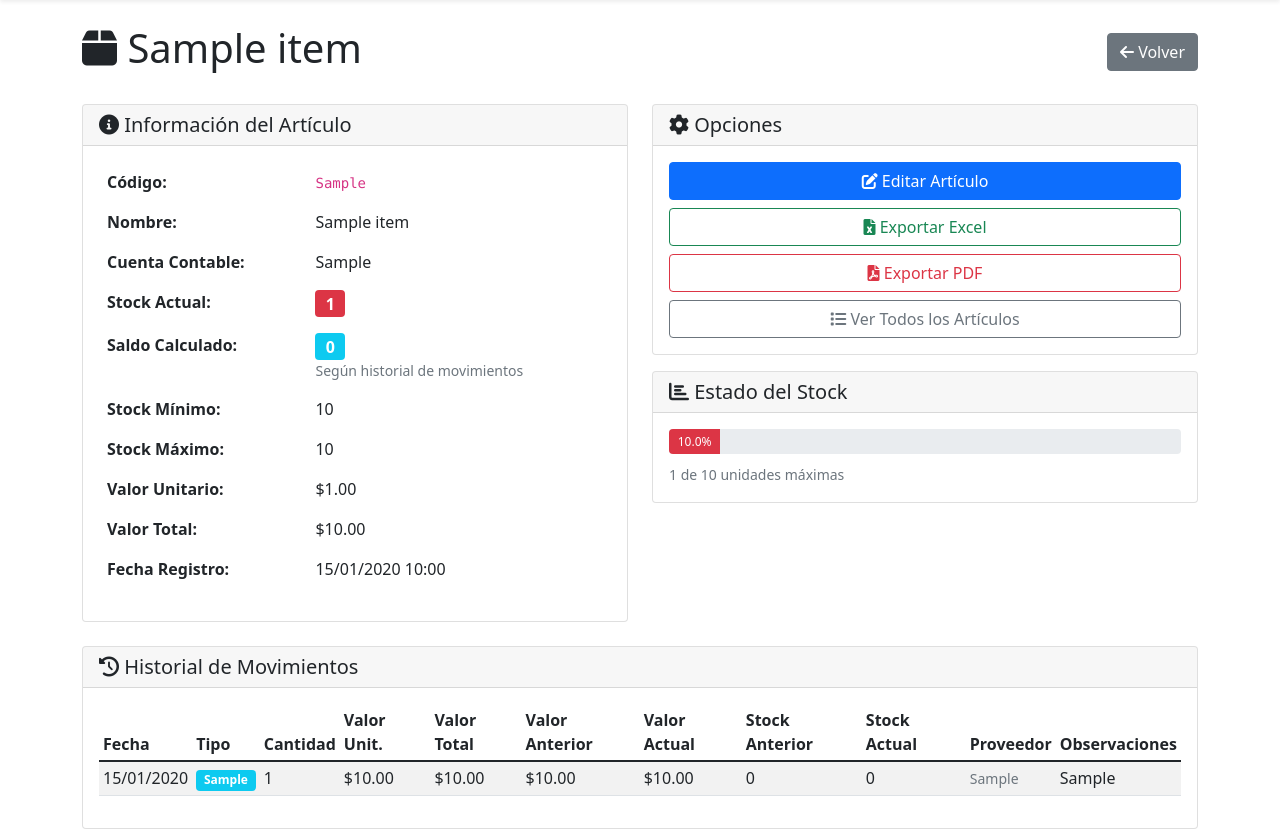
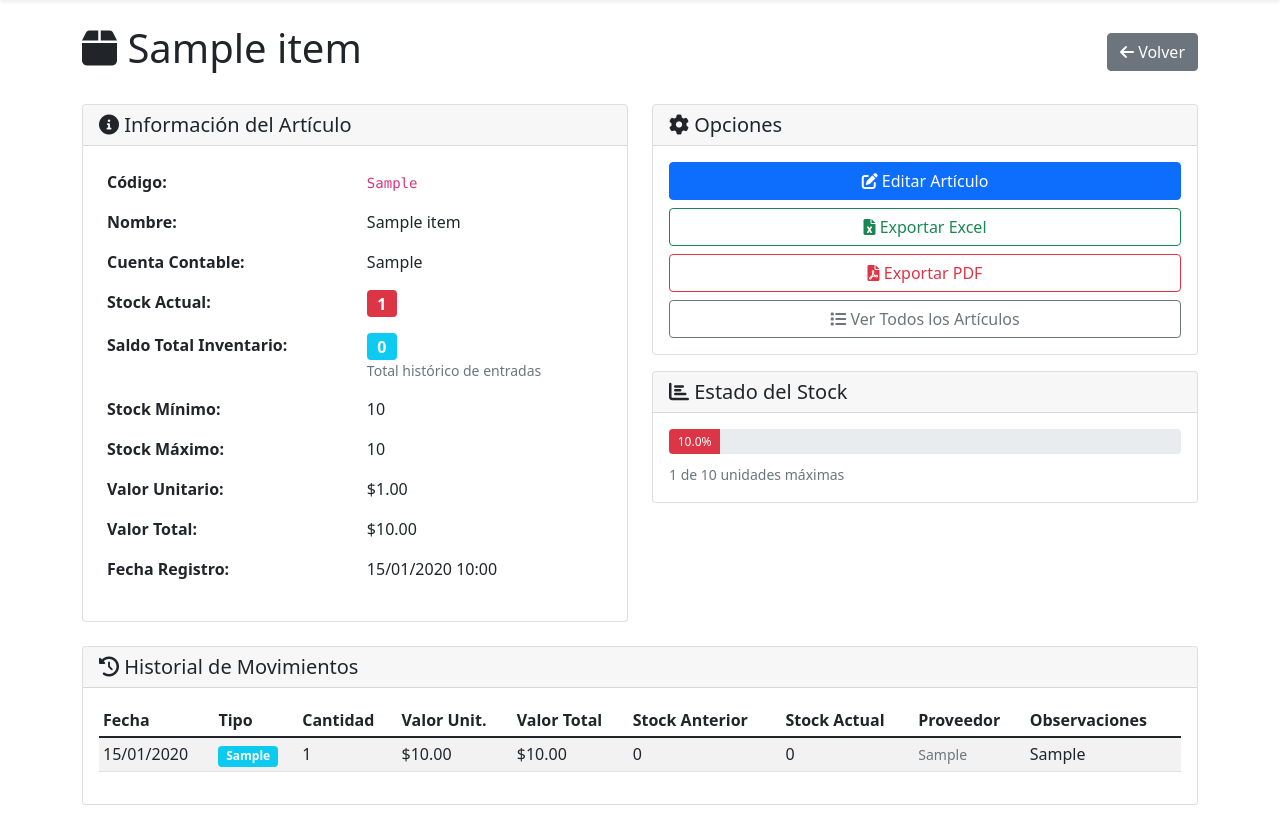
Before and after one commit to Jtobar-Ec/CarDesk, a Flask app: page /articulos/1/detalle in a window 1280 px wide. Shown: the part 57-886 px from the top of the page. After the commit the page ends 862 px from the top, so only its background shows below. Run offline with Flask 3, Linux system fonts and the light colour scheme; a user stored in the database is signed in; tables that the repository leaves empty hold one stand-in row (values such as "Sample post").

Commit message:
Feature: Cambiar saldo calculado a total histórico absoluto
- El saldo calculado ahora muestra el total histórico de entradas (solo suma, no resta)
- Representa el total absoluto de artículos que han ingresado al inventario
- Simplificada tabla de movimientos eliminando columnas de valor anterior/actual
- Mantenidas columnas de stock anterior/actual que muestran el flujo real de inventario

```diff
--- a/app/routes/web/articulos.py
+++ b/app/routes/web/articulos.py
@@ -310,6 +310,8 @@ def detalle_articulo(articulo_id):
 
     # Calcular stock anterior y actual para cada movimiento
     stock_actual = 0
+    saldo_calculado = 0  # Total histórico absoluto (solo entradas)
+
     for i, mov in enumerate(movimientos):
         # Stock anterior es el stock antes de este movimiento
         mov.m_stock_anterior = stock_actual
@@ -317,14 +319,12 @@ def detalle_articulo(articulo_id):
         # Aplicar el movimiento al stock
         if mov.m_tipo == 'entrada':
             stock_actual += mov.m_cantidad
+            saldo_calculado += mov.m_cantidad  # Solo sumar entradas para saldo absoluto
         elif mov.m_tipo == 'salida':
             stock_actual -= mov.m_cantidad
 
         # Stock actual es el stock después de este movimiento
         mov.m_stock_actual = stock_actual
-
-    # Calcular saldo final
-    saldo_calculado = stock_actual
 
     # Invertir orden para mostrar más recientes primero
     movimientos.reverse()
--- a/app/templates/articulos/detail.html
+++ b/app/templates/articulos/detail.html
@@ -52,10 +52,10 @@
                         </td>
                     </tr>
                     <tr>
-                        <td><strong>Saldo Calculado:</strong></td>
+                        <td><strong>Saldo Total Inventario:</strong></td>
                         <td>
                             <span class="badge bg-info fs-6">{{ saldo_calculado }}</span>
-                            <small class="text-muted d-block">Según historial de movimientos</small>
+                            <small class="text-muted d-block">Total histórico de entradas</small>
                         </td>
                     </tr>
                     <tr>
@@ -233,8 +233,6 @@ Auditoría de cambios
                                 <th>Cantidad</th>
                                 <th>Valor Unit.</th>
                                 <th>Valor Total</th>
-                                <th>Valor Anterior</th>
-                                <th>Valor Actual</th>
                                 <th>Stock Anterior</th>
                                 <th>Stock Actual</th>
                                 <th>Proveedor</th>
@@ -257,13 +255,8 @@ Auditoría de cambios
                                 <td>{{ movimiento.m_cantidad }}</td>
                                 <td>${{ "%.2f"|format(movimiento.m_valorUnitario) }}</td>
                                 <td>${{ "%.2f"|format(movimiento.m_valorTotal) }}</td>
-
-                                <!-- Mostrar valores anteriores y actuales del artículo -->
-                                <td>${{ "%.2f"|format(movimiento.m_valor_anterior if movimiento.m_valor_anterior is not none else 0) }}</td> <!-- Valor Anterior -->
-                                <td>${{ "%.2f"|format(movimiento.m_valor_actual if movimiento.m_valor_actual is not none else 0) }}</td>    <!-- Valor Actual -->
-
-                                <td>{{ movimiento.m_stock_anterior if movimiento.m_stock_anterior is not none else 0 }}</td> <!-- Stock Anterior -->
-                                <td>{{ movimiento.m_stock_actual if movimiento.m_stock_actual is not none else 0 }}</td>    <!-- Stock Actual -->
+                                <td>{{ movimiento.m_stock_anterior if movimiento.m_stock_anterior is not none else 0 }}</td>
+                                <td>{{ movimiento.m_stock_actual if movimiento.m_stock_actual is not none else 0 }}</td>
 
                                 <td>
                                     {% if movimiento.e_id %}
--- a/app/templates/proveedores/detail.html
+++ b/app/templates/proveedores/detail.html
@@ -14,7 +14,7 @@
                     <i class="fas fa-edit"></i> Editar
                 </a>
                 <button type="button" class="btn btn-danger me-2"
-                        onclick="confirmarEliminacion({{ proveedor.id }}, '{{ proveedor.p_razonsocial }}')">
+                        onclick="confirmarEliminacion({{ proveedor.id }}, '{{ proveedor.p_razonsocial|escapejs }}')">
                     <i class="fas fa-trash"></i> Eliminar
                 </button>
                 <a href="{{ url_for('proveedores.listar_proveedores') }}" class="btn btn-secondary">
```
